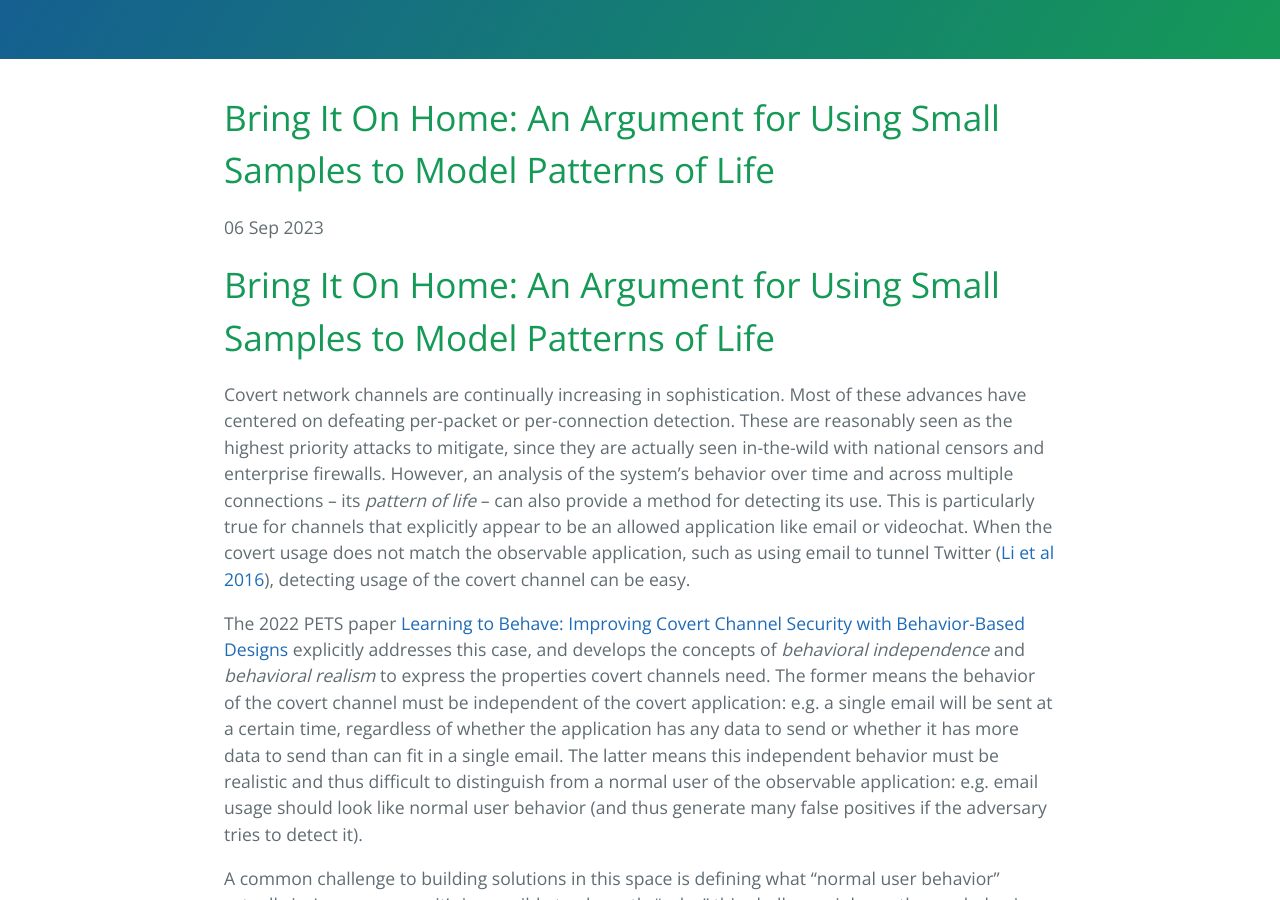
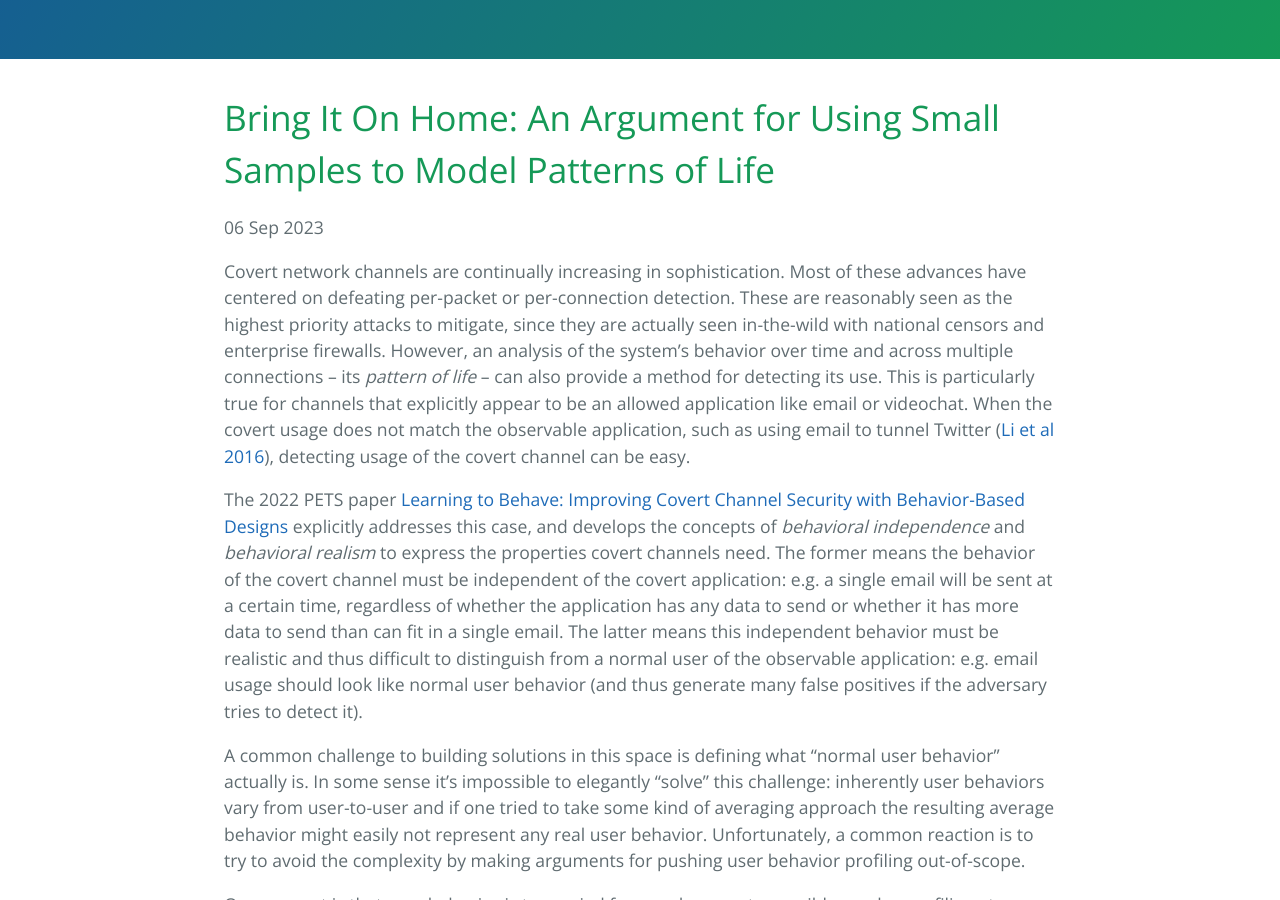
Before and after one commit to plvines/plvines.github.io, a Jekyll site: the page built from _posts/2023-09-06-small-samples.md, in a window 1280 px wide and 900 px high, scrolled down 324 px. Built offline with Jekyll 4.4.1, drawn with Linux system fonts in a browser that asks for light colours.

Commit message:
Remove duplicate title

```diff
--- a/_posts/2023-09-06-small-samples.md
+++ b/_posts/2023-09-06-small-samples.md
@@ -5,8 +5,6 @@ long_description: "Some thoughts on why research on creating synthetic user beha
 
 date: 2023-09-06
 ---
-
-# Bring It On Home: An Argument for Using Small Samples to Model Patterns of Life
 
 Covert network channels are continually increasing in sophistication. Most of these advances have centered on defeating per-packet or per-connection detection. These are reasonably seen as the highest priority attacks to mitigate, since they are actually seen in-the-wild with national censors and enterprise firewalls. However, an analysis of the system’s behavior over time and across multiple connections – its _pattern of life_ – can also provide a method for detecting its use. This is particularly true for channels that explicitly appear to be an allowed application like email or videochat. When the covert usage does not match the observable application, such as using email to tunnel Twitter ([Li et al 2016](https://censorbib.nymity.ch/pdf/Li2016a.pdf)), detecting usage of the covert channel can be easy.
 
```
